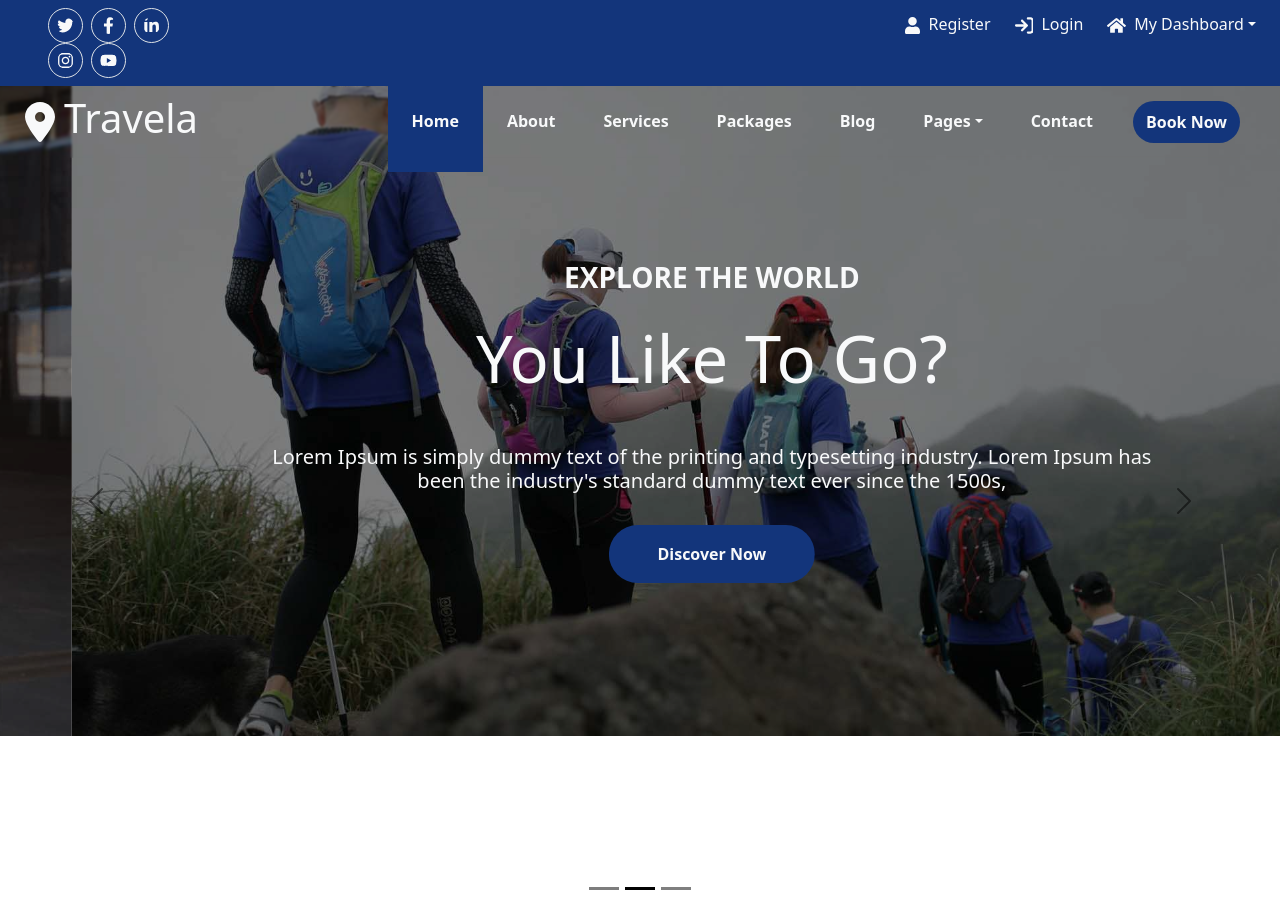
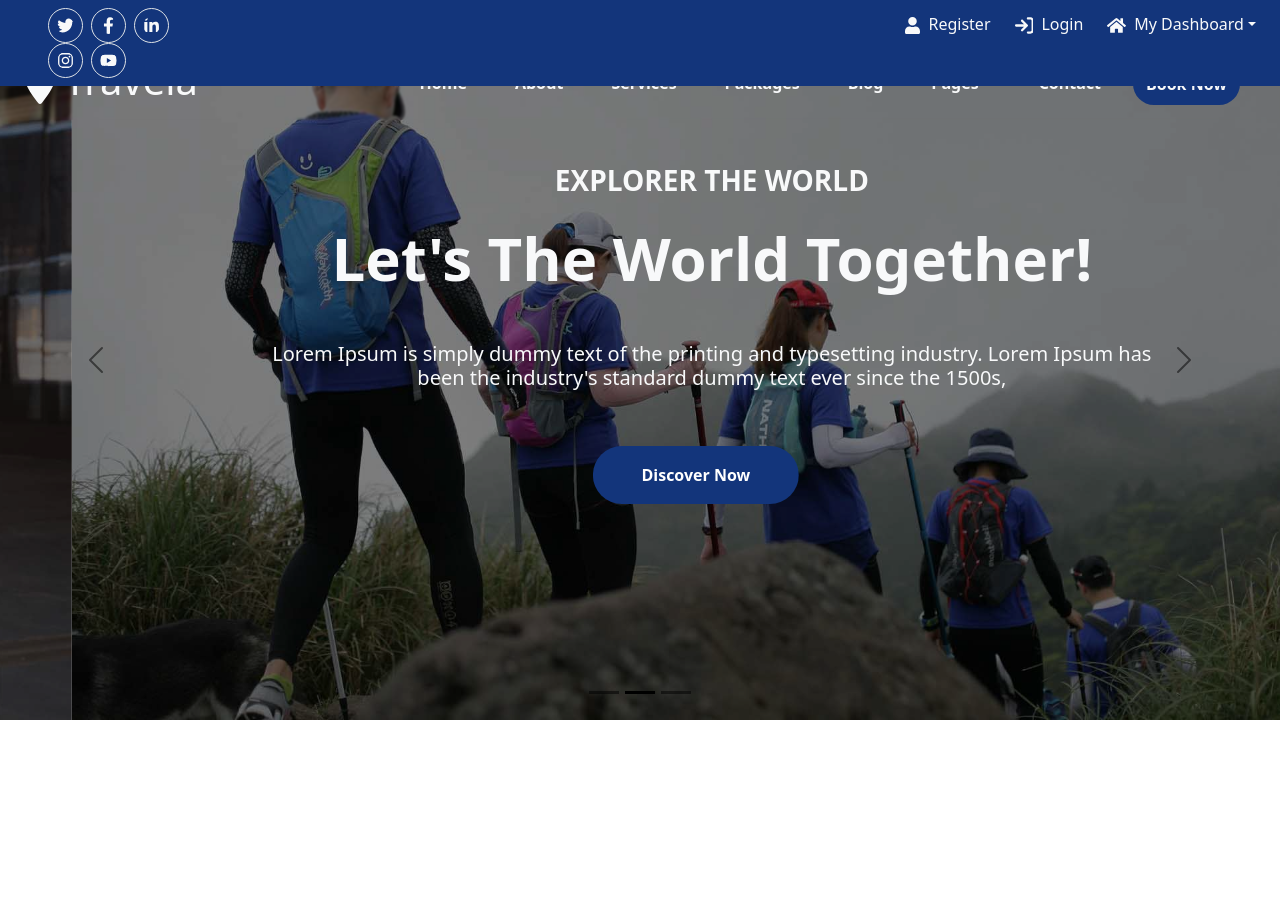
Before and after one commit to aniket-patil7075/Travela, a React (Vite) app: page / in a window 1280 px wide. After the commit the page ends 800 px from the top, so only its background shows below. Built offline with nearby package versions, Linux system fonts and the light colour scheme.

Commit message:
Adding carousel

```diff
--- a/src/App.css
+++ b/src/App.css
@@ -2,34 +2,82 @@
   background-color: #13357B;
 }
 
+
+.blue1{
+  transition: height 1s;
+  height: 0;
+}
+
 .blue1:hover{
   background-color: #13357B;
+  height: 103px;
 }
+
+
+/* @media (max-width: 1024px) {
+  .custom-navbar {
+      background-color: white !important;
+      width: 100%;
+      height: 500px;
+  }
+
+  .custom-navbar .nav-link {
+      color: #13357B !important;
+  }
+
+} */
+
 
 .navbar-light{
   position: absolute;
   right: 0%;
 }
 
+.navbar{
+  margin-top: 66px;
+  position: sticky;
+  top: 0;
+  z-index: 2;
+}
+
 #navbarScrollingDropdown::after {
   border-top-color: #f8f9fa;
 }
 
-.navbar{
-  position:absolute;
-  z-index: 2;
+html, body {
+  height: 100%;
+  overflow-x: hidden;
 }
 
-.carousel .carousel-item{
-  height: 900px;
-  margin-top: -70px;
+.blue.container-fluid {
+  position: fixed;
+  z-index: 3;
 }
 
-.carousel-caption {
-  position: absolute; /* Positioning to allow centering */
-  top: 25%;
-}
+.carousel .carousel-caption{
+  position: absolute;
+  top: 20%;
+ }
+ .h11{
+   font-weight:bold;
+   font-size: 60px;
+   /* font-family:''Roboto', sans-serif'; */
+ }
 
-.fontSize{
-  font-size: 65px;
-}
+   @media screen and (max-width:1200px){
+     .h11{
+       font-size: 60px;
+     }
+   }
+
+ @media (max-width:768px){
+
+   .cimg{
+    height: 700px;
+   }
+   .h11{
+     font-size: 40px;
+   }
+
+
+ }
--- a/src/components/Header.jsx
+++ b/src/components/Header.jsx
@@ -54,20 +54,21 @@ function Header() {
                         <NavDropdown.Item href="#action/3.4">Account Settings</NavDropdown.Item>
                         <NavDropdown.Item href="#action/3.5">Log Out</NavDropdown.Item>
 
-                    </NavDropdown></span>
+                    </NavDropdown>
+                    </span>
             </div>
             <div className='' >
-                <Navbar expand="lg" className="bg-transparent position-fixed w-100 z-index-10" style={{ backdropFilter: 'blur(1px)', py: '4' }} >
+                <Navbar expand="lg " className="bg-transparent position-absolute w-100 z-index-10 mt-2 mt-sm-2 mt-md-2 mt-lg-5" style={{ backdropFilter: 'blur(1px)', py: '4' }} >
                     <Container fluid>
                         <h1 className='ps-2 text-light'><FaLocationDot className='me-1' />Travela</h1>
                         <Navbar.Toggle aria-controls="navbarScroll" />
                         <Navbar.Collapse id="navbarScroll">
                             <Nav
-                                className="navbar-light me-auto my-2 my-lg-0"
-                                style={{ maxHeight: '100px' }}
+                                className="custom-navbar navbar-light me-auto my-2 my-lg-0"
+                                style={{ maxHeight: '100px',height:'100px' }}
                                 navbarScroll
                             >
-                                <div className='blue py-3 px-3' style={{ marginTop: '-3px' }}>
+                                <div className='blue1 py-3  px-3' style={{ marginTop: '-3px' }}>
                                     <Nav.Link href="/" className='fw-bold py-4 text-light'>Home</Nav.Link>
                                 </div>
                                 <div className='blue1 py-3 px-3' style={{ marginTop: '-3px' }}>
@@ -105,8 +106,8 @@ function Header() {
                                 <div className='blue1 py-3 px-3' style={{ marginTop: '-3px' }}>
                                     <Nav.Link href="/Contact" className='fw-bold py-4 text-light'>Contact</Nav.Link>
                                 </div>
-                                <div className=' py-3 px-3' style={{ marginTop: '-3px' }}>
-                                    <Button variant="" className='fw-bold  py-2 mt-3 rounded rounded-pill text-light me-4' style={{ backgroundColor: '#13357b' }}>Book Now</Button>
+                                <div className='py-sm-4 py-lg-3 ps-md-2 px-3' style={{ marginTop: '-3px' }}>
+                                    <Button variant="" className='fw-bold py-2 mt-3 rounded rounded-pill text-light me-4' style={{ backgroundColor: '#13357b' }}>Book Now</Button>
                                 </div>
                             </Nav>
 
--- a/src/components/Home.jsx
+++ b/src/components/Home.jsx
@@ -5,55 +5,65 @@ import Button from 'react-bootstrap/Button';
 function Home() {
   return (
     <div>
-      <div>
-      <Carousel data-bs-theme="dark" >
+        <div >
+        <Carousel data-bs-theme="dark" className='' >
+
+      <Carousel.Item >
+
+        <img
+          className="d-block w-100 cimg md-h-75"
+          src="/carousel-1.jpg"
+          alt="First slide"
+          style={{filter: 'brightness(50%)'}}
+        />
+
+        <Carousel.Caption className='text-light' >
+        <h3 className='fw-bold mb-4 '>EXPLORER THE WORLD</h3>
+        <h1 className='h11 mb-5 '>Find Your Perfect Tour At Travel</h1>
+
+          <h5>Lorem Ipsum is simply dummy text of the printing and typesetting industry. Lorem Ipsum has been the industry's standard dummy text ever since the 1500s,</h5>
+          <Button variant="" className='rounded-pill fw-bold me-5 px-5 py-3 ms-3 mt-5 text-white' style={{backgroundColor:"#13357B"}}>Discover Now</Button>
+
+
+        </Carousel.Caption>
+
+      </Carousel.Item>
+
       <Carousel.Item>
         <img
-          className="d-block w-100"
-          src="/carousel-1.jpg"
-          alt="First slide"
-          style={{filter:'brightness(50%)'}}
+          className="d-block w-100 cimg"
+          src="/carousel-2.jpg"
+          alt="Second slide"
+          style={{filter: 'brightness(50%)'}}
         />
-        <Carousel.Caption className='text-light'>
-          <h3 className='fw-bold mb-4'>EXPLORE THE WORLD</h3>
-          <h1 className='fontSize mb-5'>Find Your Perfect Tour At Travel</h1>
-          <h5 className='mb-3'>Lorem Ipsum is simply dummy text of the printing and typesetting industry. Lorem Ipsum has been the industry's standard dummy text ever since the 1500s,</h5>
-          <Button variant="" className='fw-bold px-5 py-3 mt-3 rounded rounded-pill text-light' style={{ backgroundColor: '#13357b' }}>Discover Now</Button>
+        <Carousel.Caption className='text-light' >
+          <h3 className='fw-bold mb-4'>EXPLORER THE WORLD</h3>
+          <h1 className='h11 mb-5'>Let's The World Together!</h1>
+          <h5 className=''>Lorem Ipsum is simply dummy text of the printing and typesetting industry. Lorem Ipsum has been the industry's standard dummy text ever since the 1500s,</h5>
+          <Button variant="" className='rounded-pill fw-bold me-5 px-5 py-3 ms-3 mt-5 text-white' style={{backgroundColor:"#13357B"}}>Discover Now</Button>
+
         </Carousel.Caption>
       </Carousel.Item>
       <Carousel.Item>
         <img
-          className="d-block w-100"
-          src="/carousel-2.jpg"
-          alt="Second slide"
-          style={{filter:'brightness(50%)'}}
-        />
-        <Carousel.Caption className='text-light'>
-        <h3 className='fw-bold mb-4'>EXPLORE THE WORLD</h3>
-          <h1 className='fontSize  mb-5'>You Like To Go?</h1>
-          <h5 className='mb-3'>Lorem Ipsum is simply dummy text of the printing and typesetting industry. Lorem Ipsum has been the industry's standard dummy text ever since the 1500s,</h5>
-          <Button variant="" className='fw-bold px-5 py-3 mt-3 rounded rounded-pill text-light' style={{ backgroundColor: '#13357b' }}>Discover Now</Button>
-        </Carousel.Caption>
-      </Carousel.Item>
-      <Carousel.Item>
-        <img
-          className="d-block w-100"
+          className="d-block w-100 cimg"
           src="/carousel-3.jpg"
           alt="Third slide"
-          style={{filter:'brightness(50%)'}}
+          style={{filter: 'brightness(50%)'}}
         />
-        <Carousel.Caption className='text-light '>
-        <h3 className='fw-bold mb-4'>EXPLORE THE WORLD</h3>
-          <h1 className='fontSize mb-5'>Let's The World Together!</h1>
-          <h5 className='mb-3'>
+        <Carousel.Caption className='text-light' >
+          <h5 className='fw-bold mb-4'>EXPLORER THE WORLD</h5>
+          <h1 className='h11 mb-5'>You Like To Go?</h1>
+          <h5>
           Lorem Ipsum is simply dummy text of the printing and typesetting industry. Lorem Ipsum has been the industry's standard dummy text ever since the 1500s,
-          </h5>
-          <Button variant="" className='fw-bold px-5 py-3 mt-3 rounded rounded-pill text-light' style={{ backgroundColor: '#13357b' }}>Discover Now</Button>
+</h5>
+<Button variant="" className='rounded-pill fw-bold me-5 px-5 py-3 ms-3 mt-5 text-white' style={{backgroundColor:"#13357B"}}>Discover Now</Button>
+
         </Carousel.Caption>
+
       </Carousel.Item>
     </Carousel>
-
-      </div>
+        </div>
     </div>
   )
 }
```
